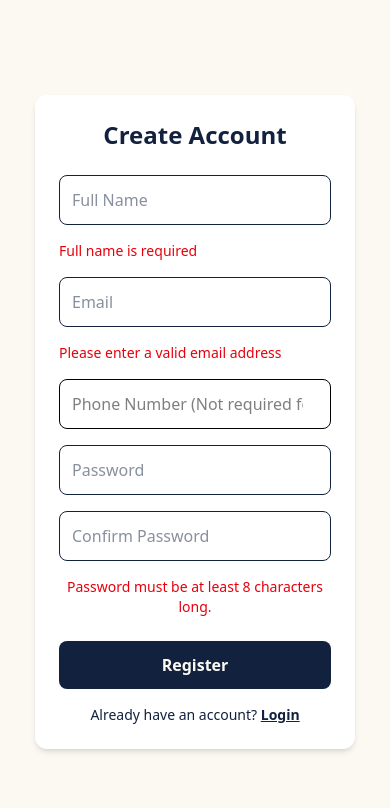
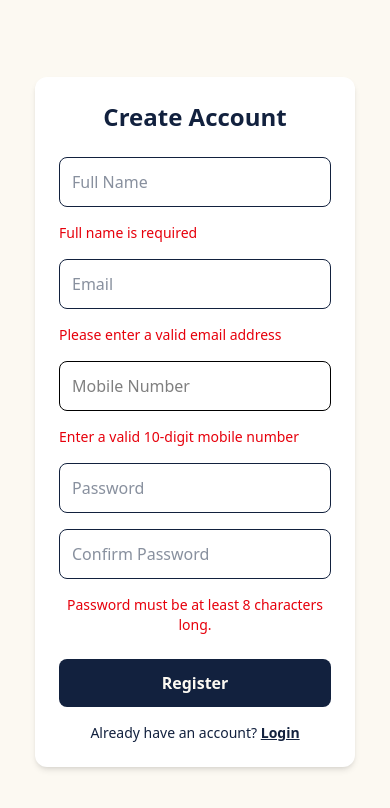
Before and after one commit to travoravoyagers/Travora-Travel-Hub, a React (Vite) app: page /register in a window 390 px wide. Both pictures are taken after a click on the button "Register". Shown: the top 808 px of the page. Built offline with nearby package versions, Linux system fonts and the light colour scheme; no server answers.

Commit message:
Phone number validation integrated

```diff
--- a/src/Pages/RegisterScreen.jsx
+++ b/src/Pages/RegisterScreen.jsx
@@ -8,13 +8,14 @@ const RegisterScreen = () => {
   const [formData, setFormData] = useState({
     name: "",
     email: "",
-    phone: "",
+    mobile: "",
     password: "",
     confirmPassword: "",
   });
 
   const [emailError, setEmailError] = useState("");
   const [nameError, setNameError] = useState("");
+  const [mobileError, setMobileError] = useState("");
   const [error, setError] = useState("");
   const [loading, setLoading] = useState(false);
 
@@ -24,29 +25,25 @@ const RegisterScreen = () => {
 
   const validateEmail = (email) => {
     const emailRegex = /^[^\s@]+@[^\s@]+\.[^\s@]+$/;
-    if (!emailRegex.test(email)) {
-      setEmailError("Please enter a valid email address");
-    } else {
-      setEmailError("");
-    }
+    setEmailError(emailRegex.test(email) ? "" : "Please enter a valid email address");
   };
 
   const validateName = (name) => {
-    if (!name.trim()) {
-      setNameError("Full name is required");
-    } else {
-      setNameError("");
-    }
+    setNameError(name.trim() ? "" : "Full name is required");
+  };
+
+  const validateMobile = (mobile) => {
+    setMobileError(/^\d{10}$/.test(mobile) ? "" : "Enter a valid 10-digit mobile number");
   };
 
   const handleRegister = async () => {
     setError("");
 
-    // Validate both name & email
     validateName(formData.name);
     validateEmail(formData.email);
+    validateMobile(formData.mobile);
 
-    if (nameError || emailError) return;
+    if (nameError || emailError || mobileError) return;
 
     if (formData.password.length < 8) {
       return setError("Password must be at least 8 characters long.");
@@ -59,6 +56,7 @@ const RegisterScreen = () => {
     const payload = {
       name: formData.name,
       email: formData.email,
+      mobile: formData.mobile,
       password: formData.password,
     };
 
@@ -74,7 +72,6 @@ const RegisterScreen = () => {
       const data = await res.json();
 
       if (!res.ok) {
-        setLoading(false);
         return setError(data.message || "Registration failed");
       }
 
@@ -82,7 +79,7 @@ const RegisterScreen = () => {
       navigate("/login");
 
     } catch (err) {
-      console.log(err);
+      console.error(err);
       setError("Something went wrong");
     } finally {
       setLoading(false);
@@ -118,10 +115,7 @@ const RegisterScreen = () => {
             style={{ color: "#12213e" }}
             required
           />
-
-          {nameError && (
-            <p className="text-red-600 text-sm">{nameError}</p>
-          )}
+          {nameError && <p className="text-red-600 text-sm">{nameError}</p>}
 
           <input
             type="email"
@@ -137,19 +131,22 @@ const RegisterScreen = () => {
             style={{ color: "#12213e" }}
             required
           />
-
-          {emailError && (
-            <p className="text-red-600 text-sm">{emailError}</p>
-          )}
+          {emailError && <p className="text-red-600 text-sm">{emailError}</p>}
 
           <input
-            type="number"
-            name="phone"
-            placeholder="Phone Number (Not required for now)"
-            value={formData.phone}
-            onChange={handleChange}
+            type="tel"
+            name="mobile"
+            placeholder="Mobile Number"
+            value={formData.mobile}
+            onChange={(e) => {
+              handleChange(e);
+              setMobileError("");
+            }}
+            onBlur={() => validateMobile(formData.mobile)}
             className="p-3 rounded-lg border outline-none"
+            required
           />
+          {mobileError && <p className="text-red-600 text-sm">{mobileError}</p>}
 
           <input
             type="password"
```
